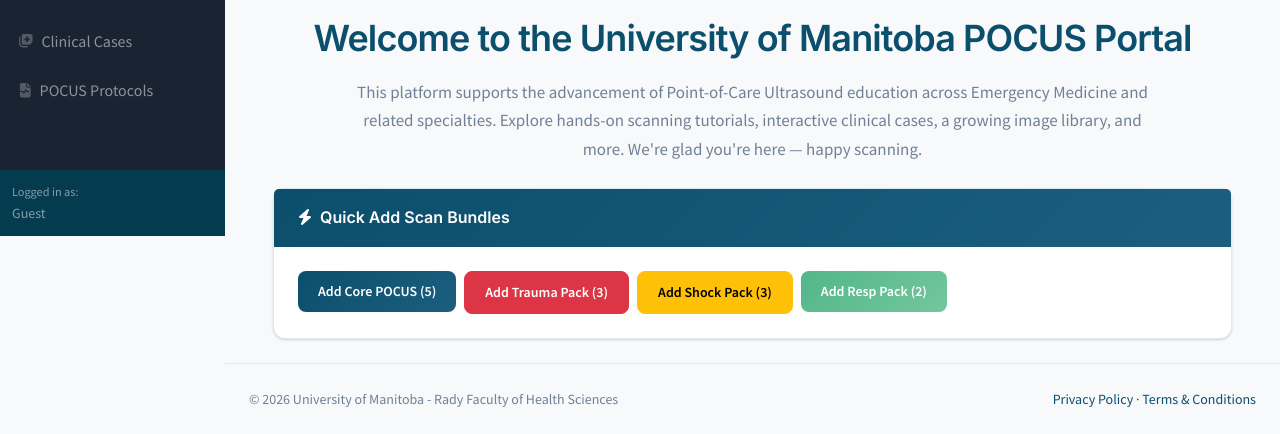
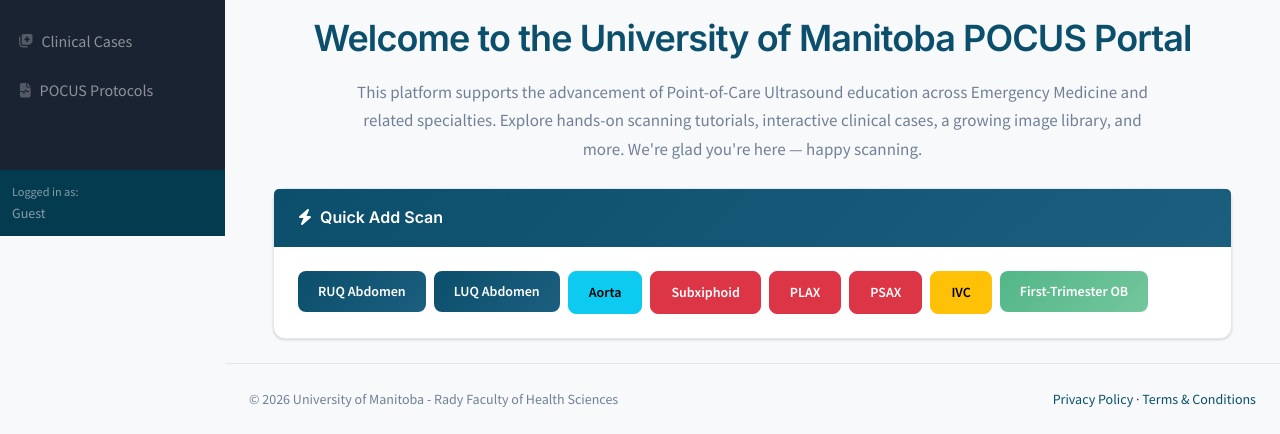
Before and after one commit to rick546/pocus-logbook, a Django app: page / in a window 1280 px wide. Shown: the part 564-998 px from the top of the page. Run offline with Django 5.2, Linux system fonts and the light colour scheme; some libraries are stand-ins or nearby versions.

Commit message:
Update scan types to specific ultrasound views
- Replace generic exam types with specific views:
  RUQ Abdomen, LUQ Abdomen, Aorta, Subxiphoid, PLAX, PSAX, IVC, First-Trimester OB
- Update quick add buttons to individual scan types instead of bundles
- Update exam targets for weak areas calculation
- Delete all existing scans (16 records) to start fresh with new types
- Add migration for exam_type field changes

Co-Authored-By: Claude Opus 4.5 <noreply@anthropic.com>

```diff
--- a/logbook/views.py
+++ b/logbook/views.py
@@ -196,14 +196,14 @@ def home(request):
         # Calculate weak areas (exam types with low volume)
         # Define minimum target for each exam type
         exam_targets = {
-            "FAST": 25,
-            "CARDIAC": 25,
-            "LUNG": 25,
+            "RUQ": 25,
+            "LUQ": 25,
             "AORTA": 15,
+            "SUBXIPHOID": 25,
+            "PLAX": 25,
+            "PSAX": 25,
             "IVC": 15,
-            "MSK": 10,
-            "OB": 10,
-            "OTHER": 5,
+            "OB_FIRST": 10,
         }
 
         # Get counts per exam type
@@ -427,24 +427,29 @@ from django.views.decorators.http import require_POST
 @login_required
 @require_POST
 def add_scan_bundle(request, bundle):
-    bundles = {
-        "core_pocus": ["Cardiac", "Lung", "eFAST", "Aorta", "IVC"],
-        "trauma_pack": ["eFAST", "Cardiac", "Lung"],
-        "shock_pack": ["Cardiac", "IVC", "Aorta"],
-        "resp_pack": ["Lung", "Pleura"],
+    # Map bundle slugs to exam types
+    scan_types = {
+        "ruq": "RUQ",
+        "luq": "LUQ",
+        "aorta": "AORTA",
+        "subxiphoid": "SUBXIPHOID",
+        "plax": "PLAX",
+        "psax": "PSAX",
+        "ivc": "IVC",
+        "ob_first": "OB_FIRST",
     }
 
-    exam_types = bundles.get(bundle)
-    if not exam_types:
+    exam_type = scan_types.get(bundle)
+    if not exam_type:
         return redirect("home")
 
     today = timezone.localdate()
 
-    for exam in exam_types:
-        Scan.objects.get_or_create(
-            user=request.user,
-            exam_type=exam,
-            performed_at=today,
-        )
+    Scan.objects.create(
+        user=request.user,
+        exam_type=exam_type,
+        performed_at=today,
+        finding="NORMAL",
+    )
 
     return redirect("my_scans")
--- a/templates/home.html
+++ b/templates/home.html
@@ -251,28 +251,48 @@
   <div class="card mb-4">
   <div class="card-header">
     <i class="fas fa-bolt me-1"></i>
-    Quick Add Scan Bundles
+    Quick Add Scan
   </div>
   <div class="card-body d-flex flex-wrap gap-2">
 
-    <form method="post" action="{% url 'add_scan_bundle' 'core_pocus' %}">
+    <form method="post" action="{% url 'add_scan_bundle' 'ruq' %}">
       {% csrf_token %}
-      <button class="btn btn-primary btn-sm" type="submit">Add Core POCUS (5)</button>
+      <button class="btn btn-primary btn-sm" type="submit">RUQ Abdomen</button>
     </form>
 
-    <form method="post" action="{% url 'add_scan_bundle' 'trauma_pack' %}">
+    <form method="post" action="{% url 'add_scan_bundle' 'luq' %}">
       {% csrf_token %}
-      <button class="btn btn-danger btn-sm" type="submit">Add Trauma Pack (3)</button>
+      <button class="btn btn-primary btn-sm" type="submit">LUQ Abdomen</button>
     </form>
 
-    <form method="post" action="{% url 'add_scan_bundle' 'shock_pack' %}">
+    <form method="post" action="{% url 'add_scan_bundle' 'aorta' %}">
       {% csrf_token %}
-      <button class="btn btn-warning btn-sm" type="submit">Add Shock Pack (3)</button>
+      <button class="btn btn-info btn-sm" type="submit">Aorta</button>
     </form>
 
-    <form method="post" action="{% url 'add_scan_bundle' 'resp_pack' %}">
+    <form method="post" action="{% url 'add_scan_bundle' 'subxiphoid' %}">
       {% csrf_token %}
-      <button class="btn btn-success btn-sm" type="submit">Add Resp Pack (2)</button>
+      <button class="btn btn-danger btn-sm" type="submit">Subxiphoid</button>
+    </form>
+
+    <form method="post" action="{% url 'add_scan_bundle' 'plax' %}">
+      {% csrf_token %}
+      <button class="btn btn-danger btn-sm" type="submit">PLAX</button>
+    </form>
+
+    <form method="post" action="{% url 'add_scan_bundle' 'psax' %}">
+      {% csrf_token %}
+      <button class="btn btn-danger btn-sm" type="submit">PSAX</button>
+    </form>
+
+    <form method="post" action="{% url 'add_scan_bundle' 'ivc' %}">
+      {% csrf_token %}
+      <button class="btn btn-warning btn-sm" type="submit">IVC</button>
+    </form>
+
+    <form method="post" action="{% url 'add_scan_bundle' 'ob_first' %}">
+      {% csrf_token %}
+      <button class="btn btn-success btn-sm" type="submit">First-Trimester OB</button>
     </form>
 
   </div>
```
Also changed, not shown: logbook/models.py (+6 -6 lines), logbook/migrations/0006_alter_scan_exam_type.py (added).
